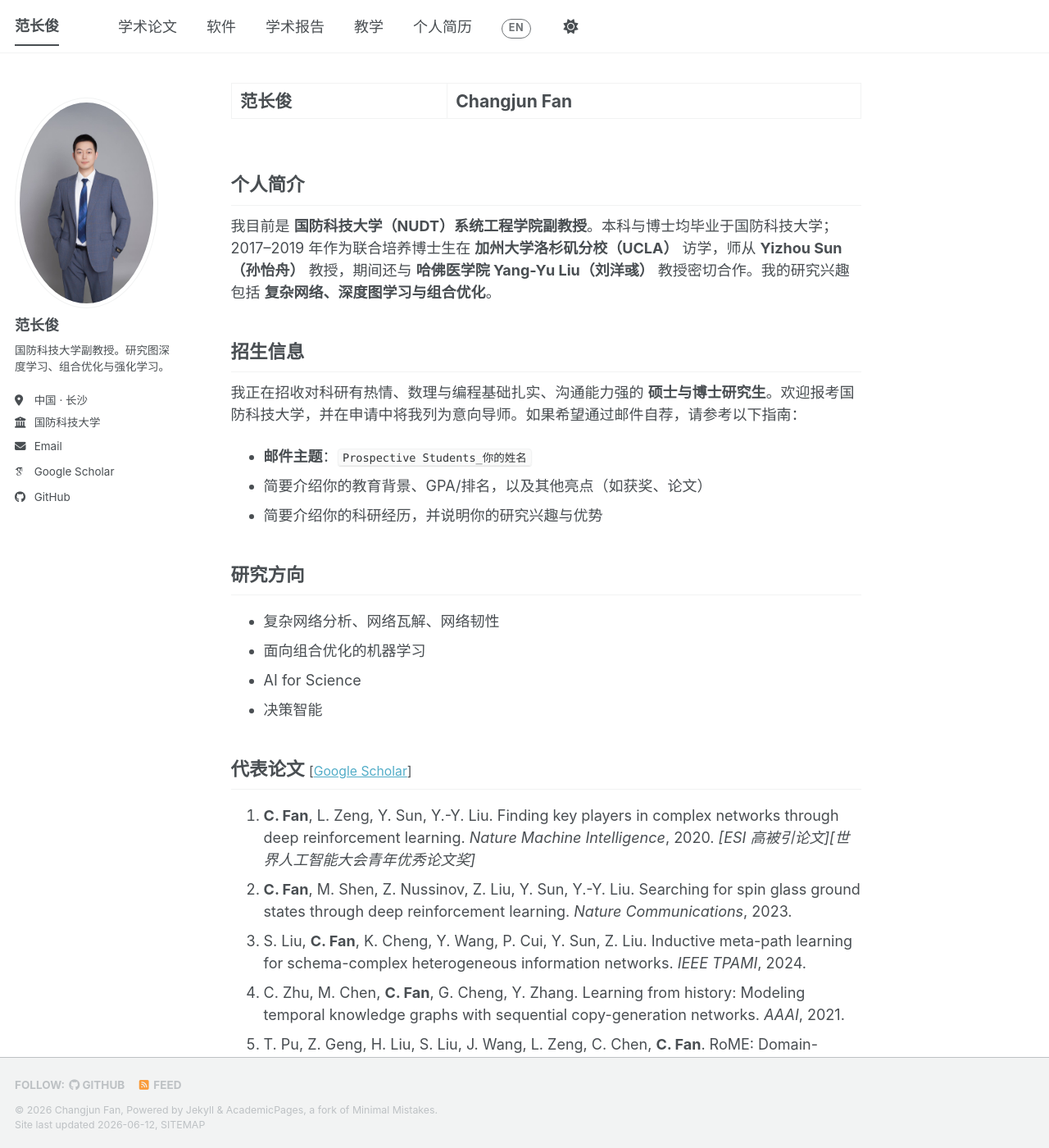
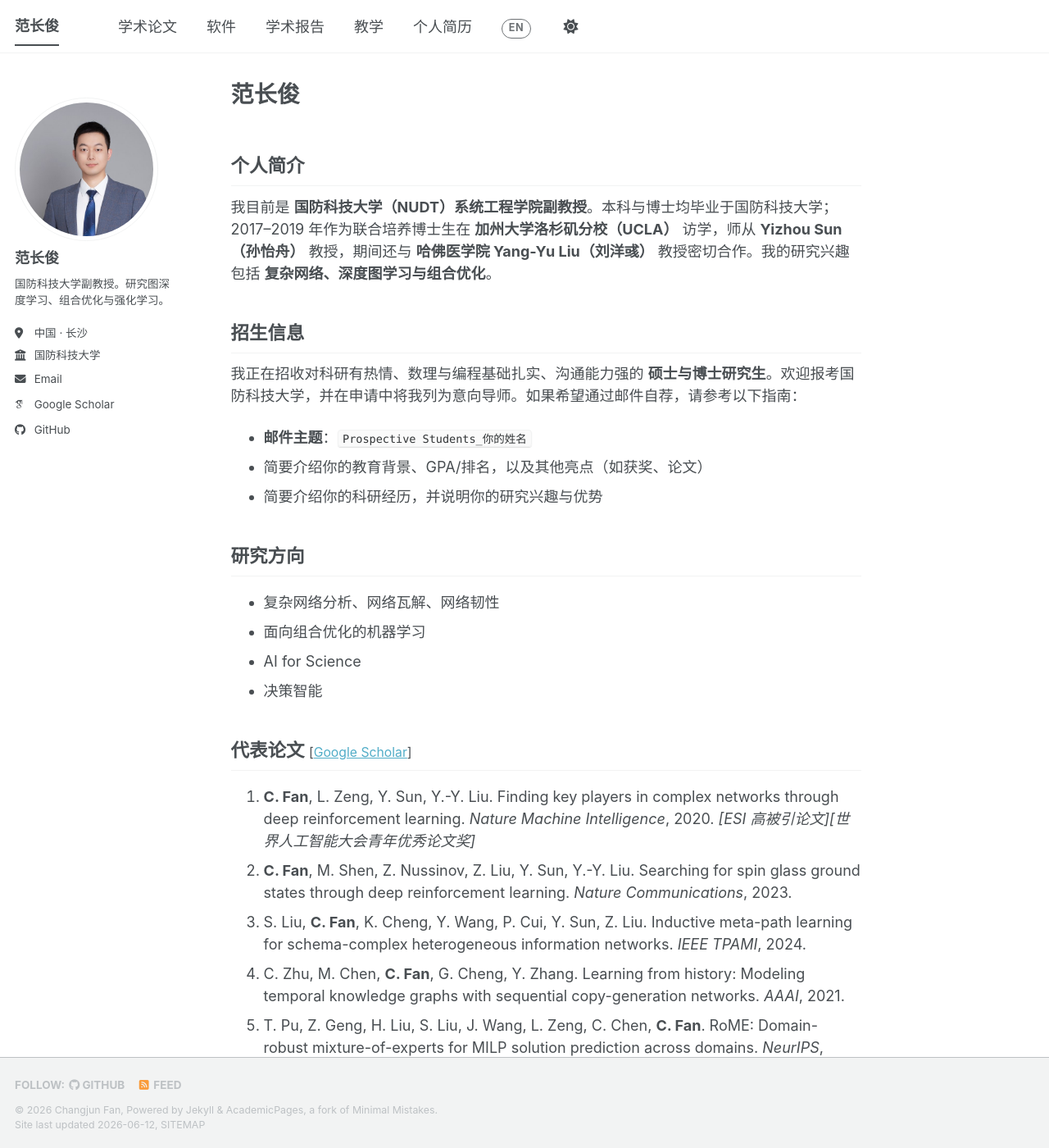
Before and after one commit to fanchangjun/fanchangjun.github.io, a Jekyll site: the page built from _pages/about.md, in a window 1280 px wide and 1400 px high. Shown: the whole window at 82% size. Built offline with Jekyll 4.4.1, drawn with Linux system fonts in a browser that asks for light colours; some web fonts are replaced; a script bundle is joined from its source files by our own code; library files that are not in the unit come from our copies.

Commit message:
polish: square circular avatar, fix about title table bug, mobile responsiveness tweaks
Co-authored-by: Cursor <cursoragent@cursor.com>

```diff
--- a/_config.yml
+++ b/_config.yml
@@ -22,7 +22,7 @@ repository               : "FFrankyy/FFrankyy.github.io"   # [GitHub用户名]/[
 #               Additional customization can be done by editing /_includes/author-profile.html
 author:
   # Biographic information
-  avatar           : "profile.jpg"   # 真人头像，放在 images/ 下；原图备份为 images/profile-original.jpg
+  avatar           : "profile-avatar.jpg"   # 正方形头像（圆形显示更自然）；竖版半身照为 profile.jpg，原图备份为 profile-original.jpg
   name             : '<span class="lang-en">Changjun Fan</span><span class="lang-zh">范长俊</span>'
   pronouns         :
   bio              : '<span class="lang-en">Associate Professor at NUDT. Graph deep learning, combinatorial optimization &amp; reinforcement learning.</span><span class="lang-zh">国防科技大学副教授。研究图深度学习、组合优化与强化学习。</span>'
--- a/_includes/head/custom.html
+++ b/_includes/head/custom.html
@@ -38,6 +38,14 @@
 
   /* 让中文字体更清晰一些 */
   html[data-lang="zh"] body { font-family: -apple-system, "PingFang SC", "Microsoft YaHei", "Helvetica Neue", Arial, "Hiragino Sans GB", sans-serif; }
+
+  /* ===== 移动端适配优化 ===== */
+  /* 长链接、长单词（如 arXiv 编号、URL）自动换行，避免窄屏横向溢出 */
+  .page__content, .archive__item-excerpt { overflow-wrap: break-word; word-wrap: break-word; }
+  /* 正文图片：限制最大宽度、自动高度，避免在手机上溢出或过大 */
+  .page__content img { max-width: 100%; height: auto; }
+  /* 宽表格在小屏上可横向滚动，而不是撑破布局 */
+  .page__content table { display: block; max-width: 100%; overflow-x: auto; }
 </style>
 <script>
   /* 进入页面时尽早设置语言，避免内容闪烁；默认中文(zh) */
--- a/_pages/about.md
+++ b/_pages/about.md
@@ -1,6 +1,6 @@
 ---
 permalink: /
-title: "范长俊 | Changjun Fan"
+title: '<span class="lang-en">Changjun Fan</span><span class="lang-zh">范长俊</span>'
 author_profile: true
 redirect_from:
   - /about/
```
Also changed, not shown: images/profile-avatar.jpg (added).
